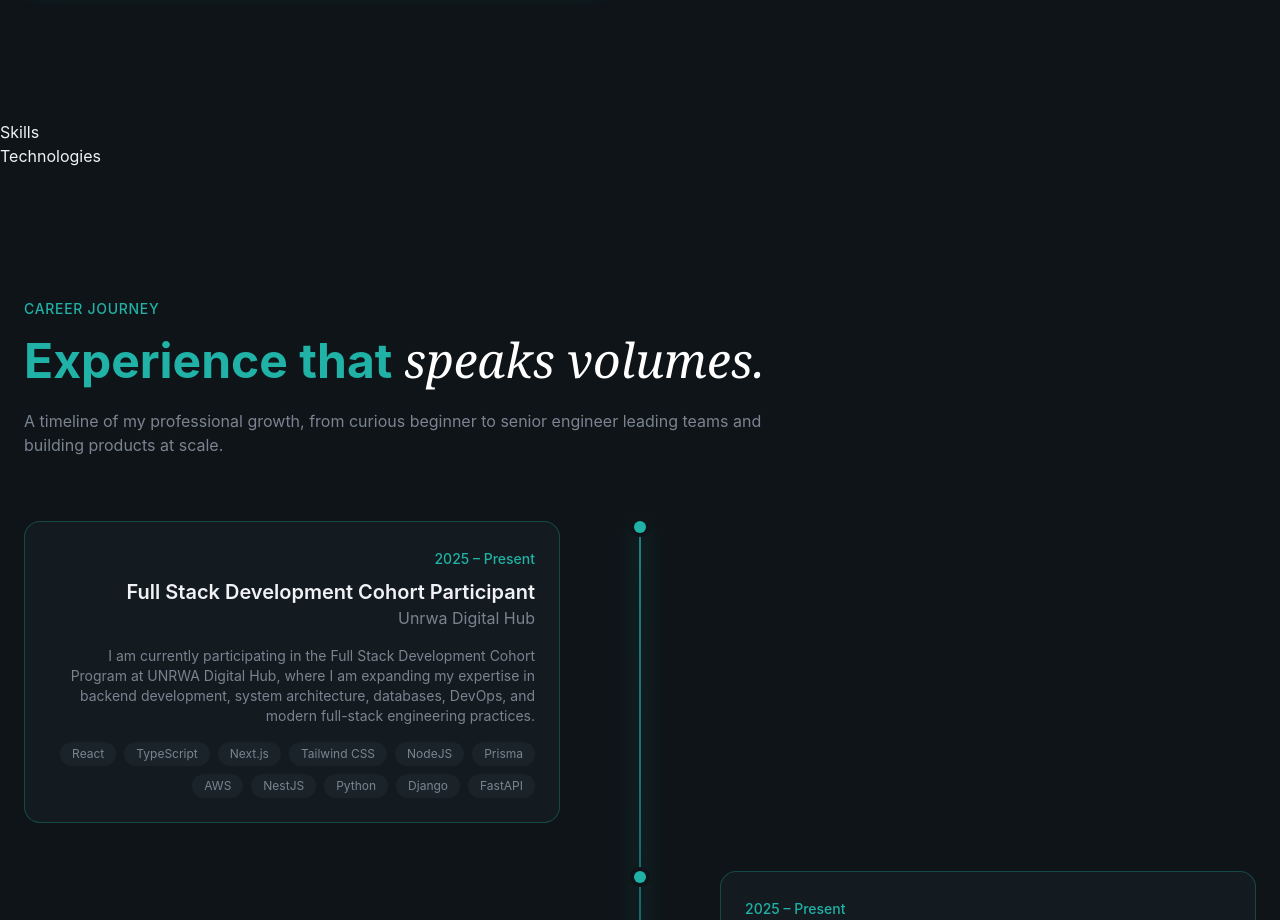
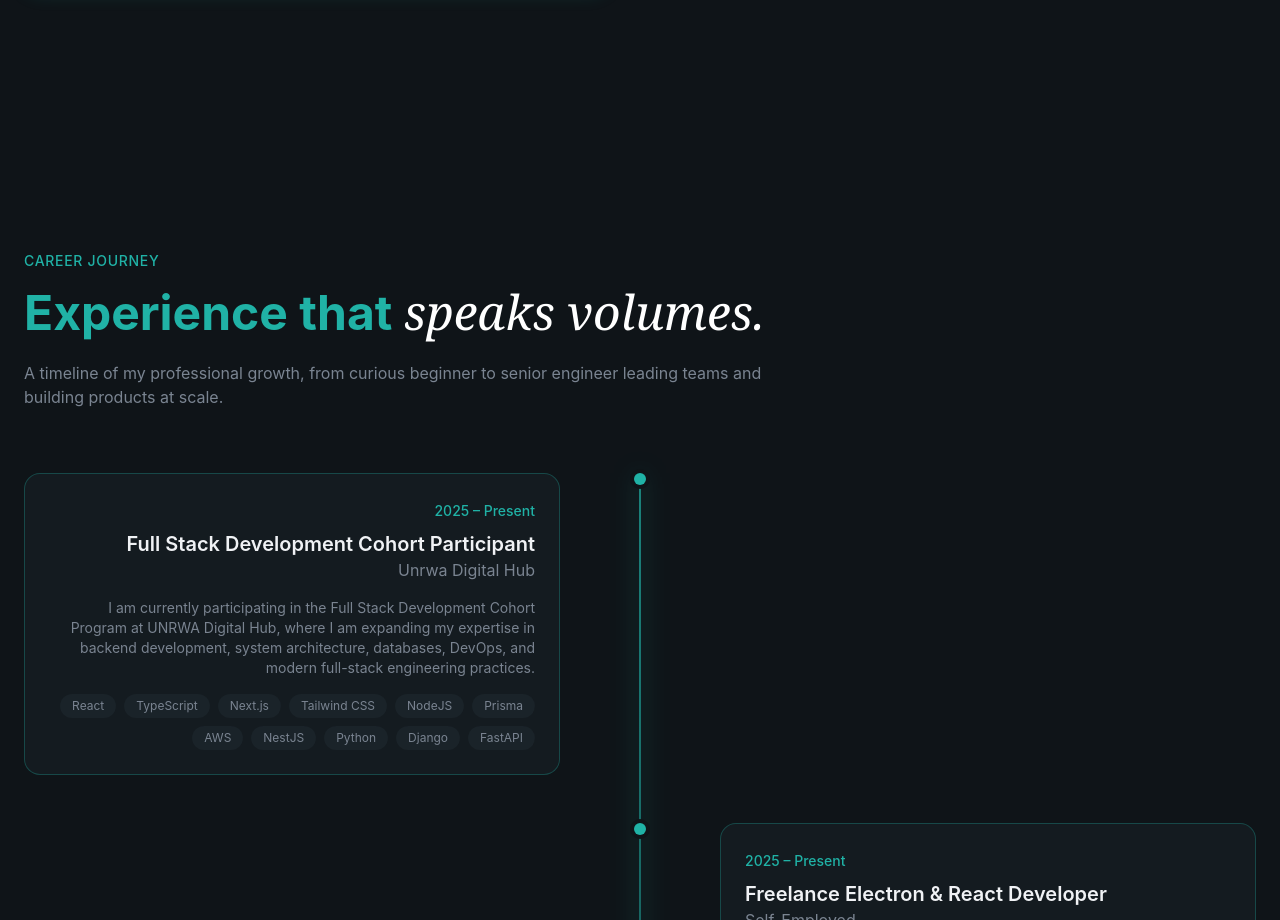
Before and after one commit to Ahmad-khalaf517/ahmad-khalaf-portfolio, a Next.js app: page / in a window 1280 px wide. Shown: the part 1880-2800 px from the top of the page. Built offline with nearby package versions, Linux system fonts and the light colour scheme.

Commit message:
Remove skill and tech section as they are included in hero section

```diff
--- a/app/page.tsx
+++ b/app/page.tsx
@@ -4,8 +4,8 @@ import Experience from "@/components/sections/experience";
 import Hero from "@/components/sections/hero";
 import Projects from "@/components/sections/projects";
 import Header from "@/components/layout/header";
-import Skills from "@/components/sections/skills";
-import Technologies from "@/components/sections/technologies";
+// import Skills from "@/components/sections/skills";
+// import Technologies from "@/components/sections/technologies";
 import HireMe from "@/components/sections/hire-me";
 import { Footer } from "@/components/layout/footer";
 
@@ -16,8 +16,8 @@ export default function Home() {
       <main>
         <Hero />
         <About />
-        <Skills />
-        <Technologies />
+        {/* <Skills />
+        <Technologies /> */}
         <Experience />
         <Projects />
         <HireMe />
```
